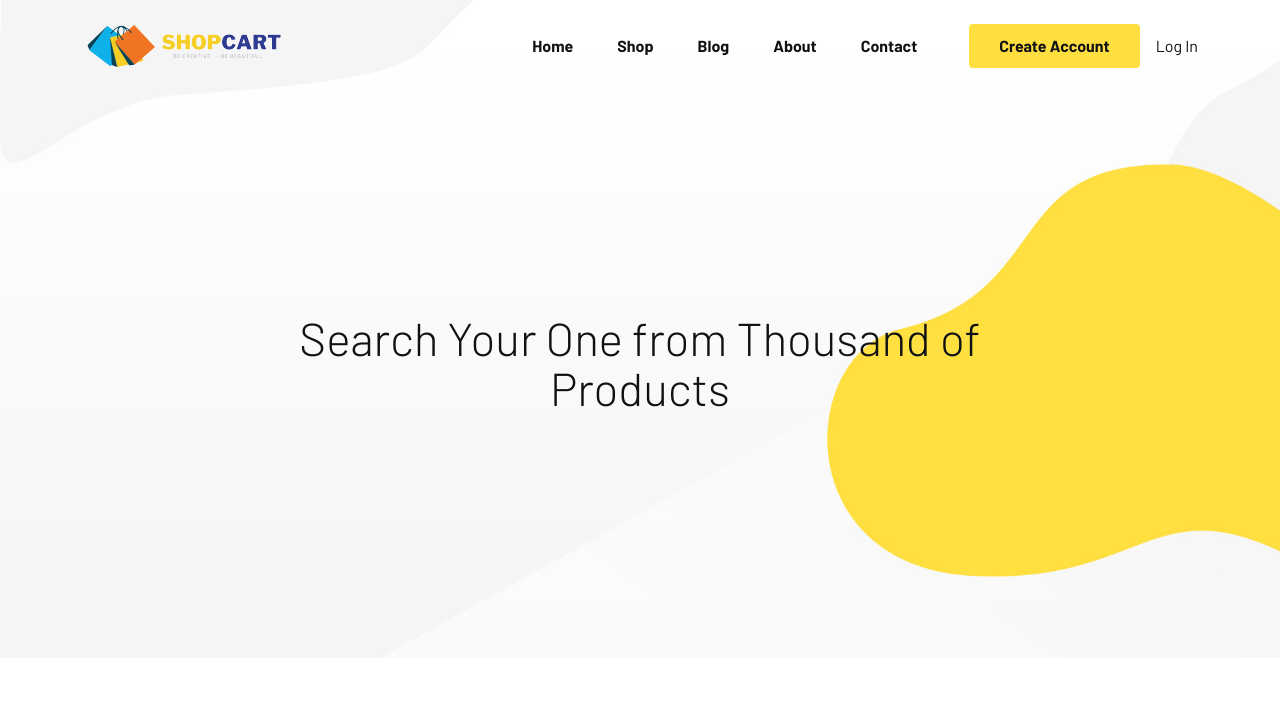
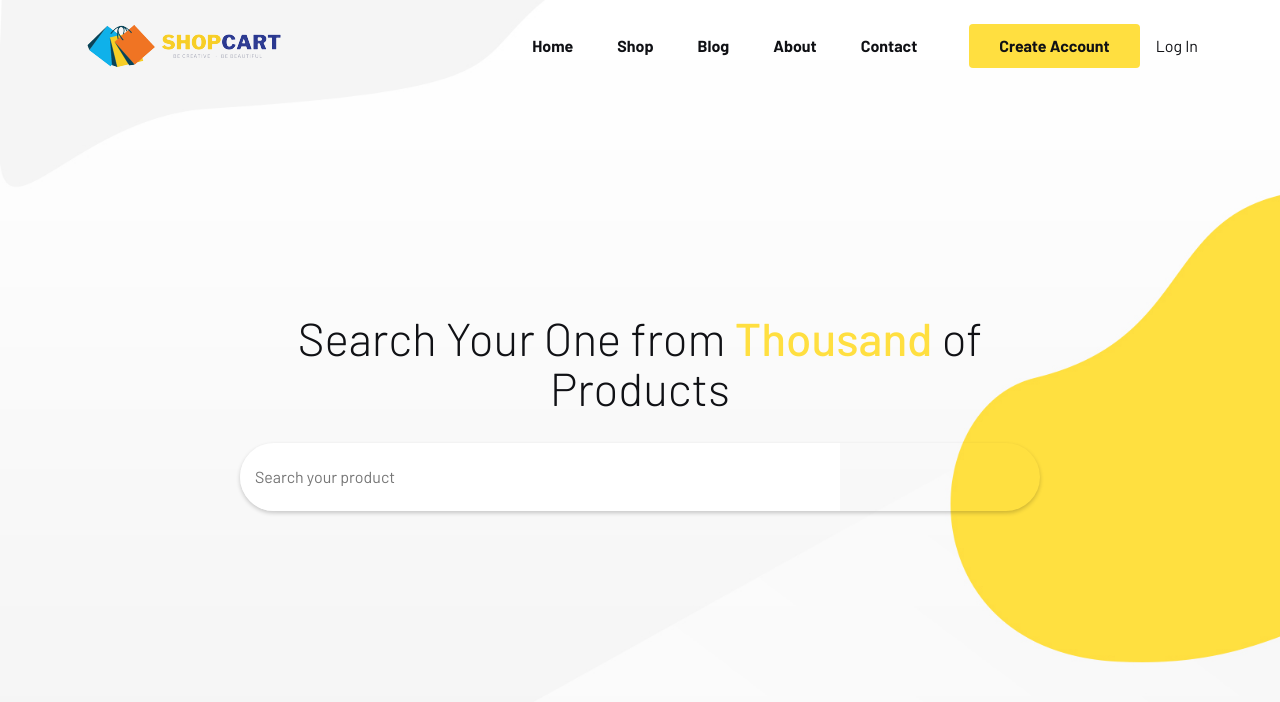
Before and after one commit to steph-ayo/React-e-commerce-webapp, a React (Create React App) app: page / in a window 1280 px wide. Shown: the top 702 px of the page. Built offline with nearby package versions, Linux system fonts and the light colour scheme.

Commit message:
Banner.js update

```diff
--- a/src/Home/Banner.js
+++ b/src/Home/Banner.js
@@ -1,8 +1,13 @@
 import React from "react";
 
-const title = <h2>Search Your One from Thousand of Products</h2>;
+const title = (
+  <h2>
+    Search Your One from <span>Thousand</span> of Products
+  </h2>
+);
 
 // const desc = "We have the largest collection of products";
+
 // const bannerList = [
 //   {
 //     iconName: "icofont-users-alt-4",
@@ -22,9 +27,17 @@ export default function Banner() {
   return (
     <div className="banner-section style-4">
       <div className="container">
-        <div className="banner-content">{title}</div>
-        {/* <div className="banner-content">{desc}</div>
-        <div className="banner-content">{bannerList}</div> */}
+        <div className="banner-content">
+          {title}
+          <form>
+            <input
+              type="text"
+              name="search"
+              id="search"
+              placeholder="Search your product"
+            />
+          </form>
+        </div>
       </div>
     </div>
   );
```
